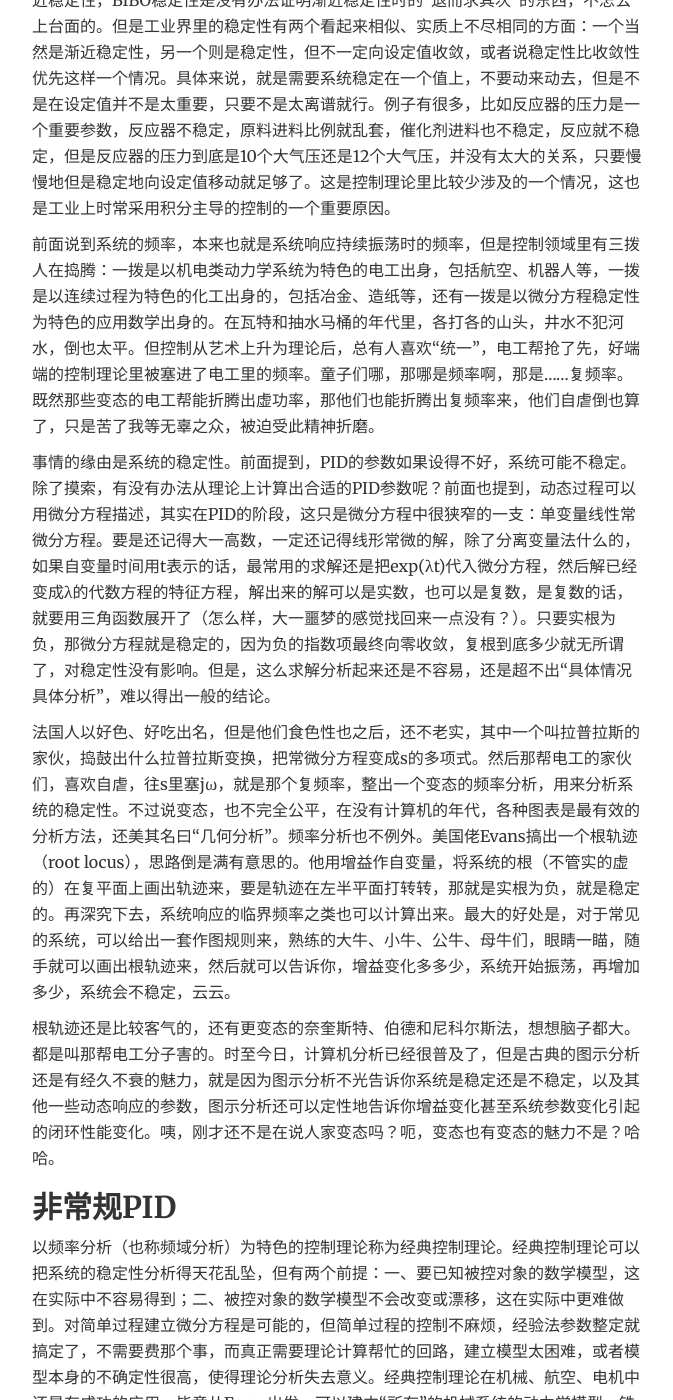
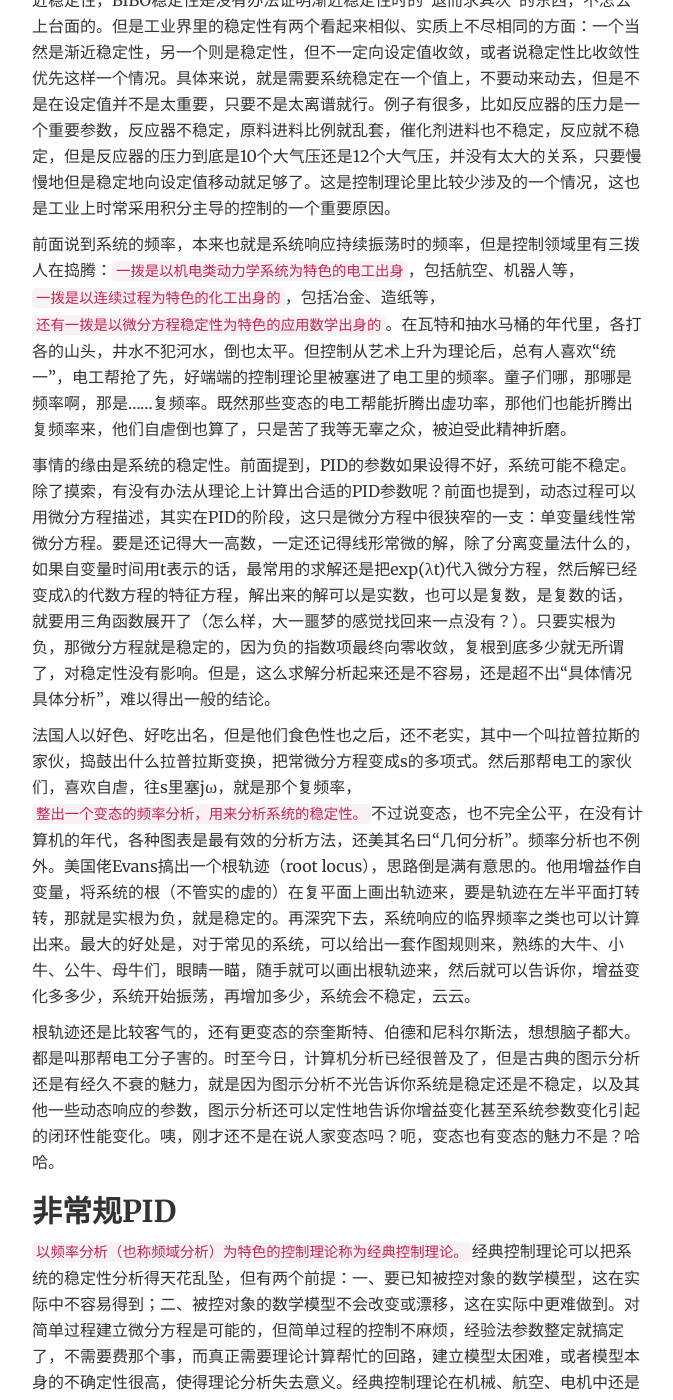
Before and after one commit to ningtian/ningtian.github.io, a Jekyll site: the page built from _posts/2017-04-05-ning-tian-launched.md, in a window 1280 px wide and 1400 px high, scrolled down 5600 px. Shown: the whole window, without its empty margins (302-975 px from the left). Built offline with Jekyll 4.4.1, drawn with Linux system fonts in a browser that asks for light colours; comment, search, counter and statistics services are not loaded; some of the changed text lies outside the part shown.

Commit message:
Update 2017-04-05-ning-tian-launched.md

```diff
--- a/_posts/2017-04-05-ning-tian-launched.md
+++ b/_posts/2017-04-05-ning-tian-launched.md
@@ -161,7 +161,7 @@
 
 
 
-前面说到系统的频率，本来也就是系统响应持续振荡时的频率，但是控制领域里有三拨人在捣腾：一拨是以机电类动力学系统为特色的电工出身，包括航空、机器人等，一拨是以连续过程为特色的化工出身的，包括冶金、造纸等，还有一拨是以微分方程稳定性为特色的应用数学出身的。在瓦特和抽水马桶的年代里，各打各的山头，井水不犯河水，倒也太平。但控制从艺术上升为理论后，总有人喜欢“统一”，电工帮抢了先，好端端的控制理论里被塞进了电工里的频率。童子们哪，那哪是频率啊，那是……复频率。既然那些变态的电工帮能折腾出虚功率，那他们也能折腾出复频率来，他们自虐倒也算了，只是苦了我等无辜之众，被迫受此精神折磨。
+前面说到系统的频率，本来也就是系统响应持续振荡时的频率，但是控制领域里有三拨人在捣腾：`一拨是以机电类动力学系统为特色的电工出身`，包括航空、机器人等，`一拨是以连续过程为特色的化工出身的`，包括冶金、造纸等，`还有一拨是以微分方程稳定性为特色的应用数学出身的`。在瓦特和抽水马桶的年代里，各打各的山头，井水不犯河水，倒也太平。但控制从艺术上升为理论后，总有人喜欢“统一”，电工帮抢了先，好端端的控制理论里被塞进了电工里的频率。童子们哪，那哪是频率啊，那是……复频率。既然那些变态的电工帮能折腾出虚功率，那他们也能折腾出复频率来，他们自虐倒也算了，只是苦了我等无辜之众，被迫受此精神折磨。
 
 
 
@@ -169,7 +169,7 @@
 
 
 
-法国人以好色、好吃出名，但是他们食色性也之后，还不老实，其中一个叫拉普拉斯的家伙，捣鼓出什么拉普拉斯变换，把常微分方程变成s的多项式。然后那帮电工的家伙们，喜欢自虐，往s里塞jω，就是那个复频率，整出一个变态的频率分析，用来分析系统的稳定性。不过说变态，也不完全公平，在没有计算机的年代，各种图表是最有效的分析方法，还美其名曰“几何分析”。频率分析也不例外。美国佬Evans搞出一个根轨迹（root locus），思路倒是满有意思的。他用增益作自变量，将系统的根（不管实的虚的）在复平面上画出轨迹来，要是轨迹在左半平面打转转，那就是实根为负，就是稳定的。再深究下去，系统响应的临界频率之类也可以计算出来。最大的好处是，对于常见的系统，可以给出一套作图规则来，熟练的大牛、小牛、公牛、母牛们，眼睛一瞄，随手就可以画出根轨迹来，然后就可以告诉你，增益变化多多少，系统开始振荡，再增加多少，系统会不稳定，云云。
+法国人以好色、好吃出名，但是他们食色性也之后，还不老实，其中一个叫拉普拉斯的家伙，捣鼓出什么拉普拉斯变换，把常微分方程变成s的多项式。然后那帮电工的家伙们，喜欢自虐，往s里塞jω，就是那个复频率，`整出一个变态的频率分析，用来分析系统的稳定性。`不过说变态，也不完全公平，在没有计算机的年代，各种图表是最有效的分析方法，还美其名曰“几何分析”。频率分析也不例外。美国佬Evans搞出一个根轨迹（root locus），思路倒是满有意思的。他用增益作自变量，将系统的根（不管实的虚的）在复平面上画出轨迹来，要是轨迹在左半平面打转转，那就是实根为负，就是稳定的。再深究下去，系统响应的临界频率之类也可以计算出来。最大的好处是，对于常见的系统，可以给出一套作图规则来，熟练的大牛、小牛、公牛、母牛们，眼睛一瞄，随手就可以画出根轨迹来，然后就可以告诉你，增益变化多多少，系统开始振荡，再增加多少，系统会不稳定，云云。
 
 
 
@@ -181,7 +181,7 @@
 
 
 
-以频率分析（也称频域分析）为特色的控制理论称为经典控制理论。经典控制理论可以把系统的稳定性分析得天花乱坠，但有两个前提：一、要已知被控对象的数学模型，这在实际中不容易得到；二、被控对象的数学模型不会改变或漂移，这在实际中更难做到。对简单过程建立微分方程是可能的，但简单过程的控制不麻烦，经验法参数整定就搞定了，不需要费那个事，而真正需要理论计算帮忙的回路，建立模型太困难，或者模型本身的不确定性很高，使得理论分析失去意义。经典控制理论在机械、航空、电机中还是有成功的应用，毕竟从F=ma出发，可以建立“所有”的机械系统的动力学模型，铁疙瘩的重量又不会莫名其妙地改变，主要环境参数都可以测量。但是经典控制理论至少在化工控制中实用成功的例子实在是凤毛麟角，给你一个50块塔板的精馏塔，一个气相进料，一个液相进料，塔顶、塔底出料加一个侧线出料，塔顶风冷冷凝器，塔底再沸器加一个中间再沸器，你就慢慢建模去吧，等九牛二虎把模型建立起来了，风冷冷凝器受风霜雨雪的影响，再沸器的高压蒸汽的压力受友邻装置的影响，气相进料的温度和饱和度受上游装置的影响而改变，液相进料的混合组分受上游装置的影响而改变，但组分无法及时测量（在线气相色谱分析结果要45分钟才能出来），动态特性全变了。
+`以频率分析（也称频域分析）为特色的控制理论称为经典控制理论。`经典控制理论可以把系统的稳定性分析得天花乱坠，但有两个前提：一、要已知被控对象的数学模型，这在实际中不容易得到；二、被控对象的数学模型不会改变或漂移，这在实际中更难做到。对简单过程建立微分方程是可能的，但简单过程的控制不麻烦，经验法参数整定就搞定了，不需要费那个事，而真正需要理论计算帮忙的回路，建立模型太困难，或者模型本身的不确定性很高，使得理论分析失去意义。经典控制理论在机械、航空、电机中还是有成功的应用，毕竟从F=ma出发，可以建立“所有”的机械系统的动力学模型，铁疙瘩的重量又不会莫名其妙地改变，主要环境参数都可以测量。但是经典控制理论至少在化工控制中实用成功的例子实在是凤毛麟角，给你一个50块塔板的精馏塔，一个气相进料，一个液相进料，塔顶、塔底出料加一个侧线出料，塔顶风冷冷凝器，塔底再沸器加一个中间再沸器，你就慢慢建模去吧，等九牛二虎把模型建立起来了，风冷冷凝器受风霜雨雪的影响，再沸器的高压蒸汽的压力受友邻装置的影响，气相进料的温度和饱和度受上游装置的影响而改变，液相进料的混合组分受上游装置的影响而改变，但组分无法及时测量（在线气相色谱分析结果要45分钟才能出来），动态特性全变了。
 
 
 
@@ -301,7 +301,7 @@
 
 
 
-前面说到，搞控制有三拨人：电工出身的，化工出身的，和应用数学出身的。在卡尔曼之前，电工出身的占主导地位，数学家们好在象牙塔里打转转，化工出身则还对控制理论懵里懵懂，还在“实干”呢。卡尔曼之后，一大批数学出身的人，利用对数学工具的熟悉，转攻控制理论。一时间，控制理论的数学化似乎成了“天下大势，顺我者昌，逆我者亡”了。在状态空间的框架下，多变量没有太多的问题好研究，于是最优化成为控制理论的新时尚。
+前面说到，`搞控制有三拨人：电工出身的，化工出身的，和应用数学出身的。``在卡尔曼之前，电工出身的占主导地位，数学家们好在象牙塔里打转转，化工出身则还对控制理论懵里懵懂，还在“实干”呢。``卡尔曼之后，一大批数学出身的人，利用对数学工具的熟悉，转攻控制理论。``一时间，控制理论的数学化似乎成了“天下大势，顺我者昌，逆我者亡”了。``在状态空间的框架下，多变量没有太多的问题好研究，于是最优化成为控制理论的新时尚。`
 
 
 
@@ -483,7 +483,7 @@
 
 
 
-自动控制从一开始就是以机电控制为主导的。60年代数学派主导了一段时间后，70年代化工派开始“小荷才露尖尖角”。自校正控制已经有很多化工的影子，但化工派的正式入场之作是模型预估控制（model predictive control，MPC）。这是一个总称，其代表作是动态矩阵控制（dynamic matrix control，DMC）。DMC是Charlie Cuttler的PhD论文，最先在壳牌石油公司获得应用，以后Cuttler自立门户，创办DMC公司，现在是Aspen Technology公司的一部分。
+`自动控制从一开始就是以机电控制为主导的。60年代数学派主导了一段时间后，70年代化工派开始“小荷才露尖尖角”。``自校正控制已经有很多化工的影子，但化工派的正式入场之作是模型预估控制（model predictive control，MPC）。`这是一个总称，其代表作是动态矩阵控制（dynamic matrix control，DMC）。DMC是Charlie Cuttler的PhD论文，最先在壳牌石油公司获得应用，以后Cuttler自立门户，创办DMC公司，现在是Aspen Technology公司的一部分。
 
 
 
```
